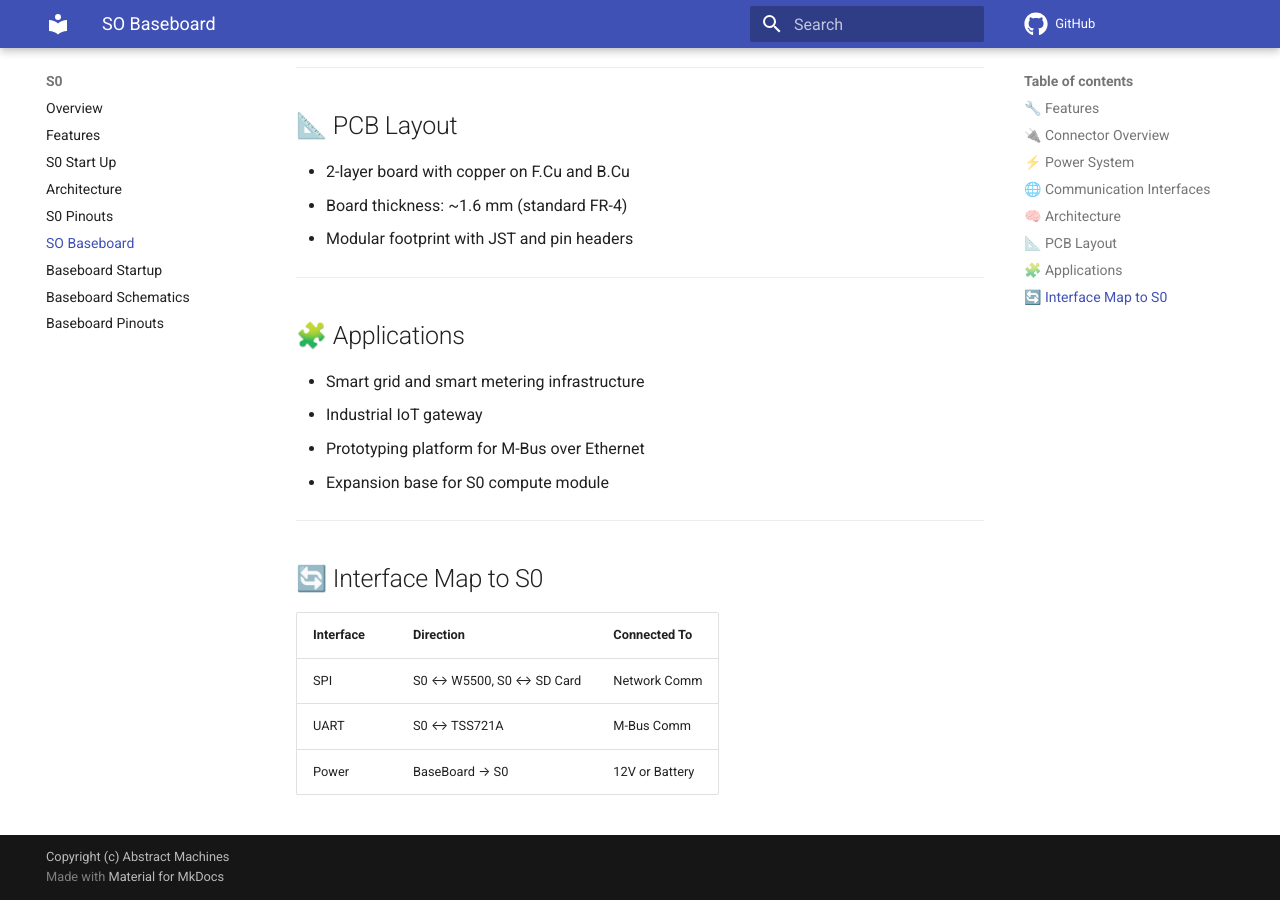
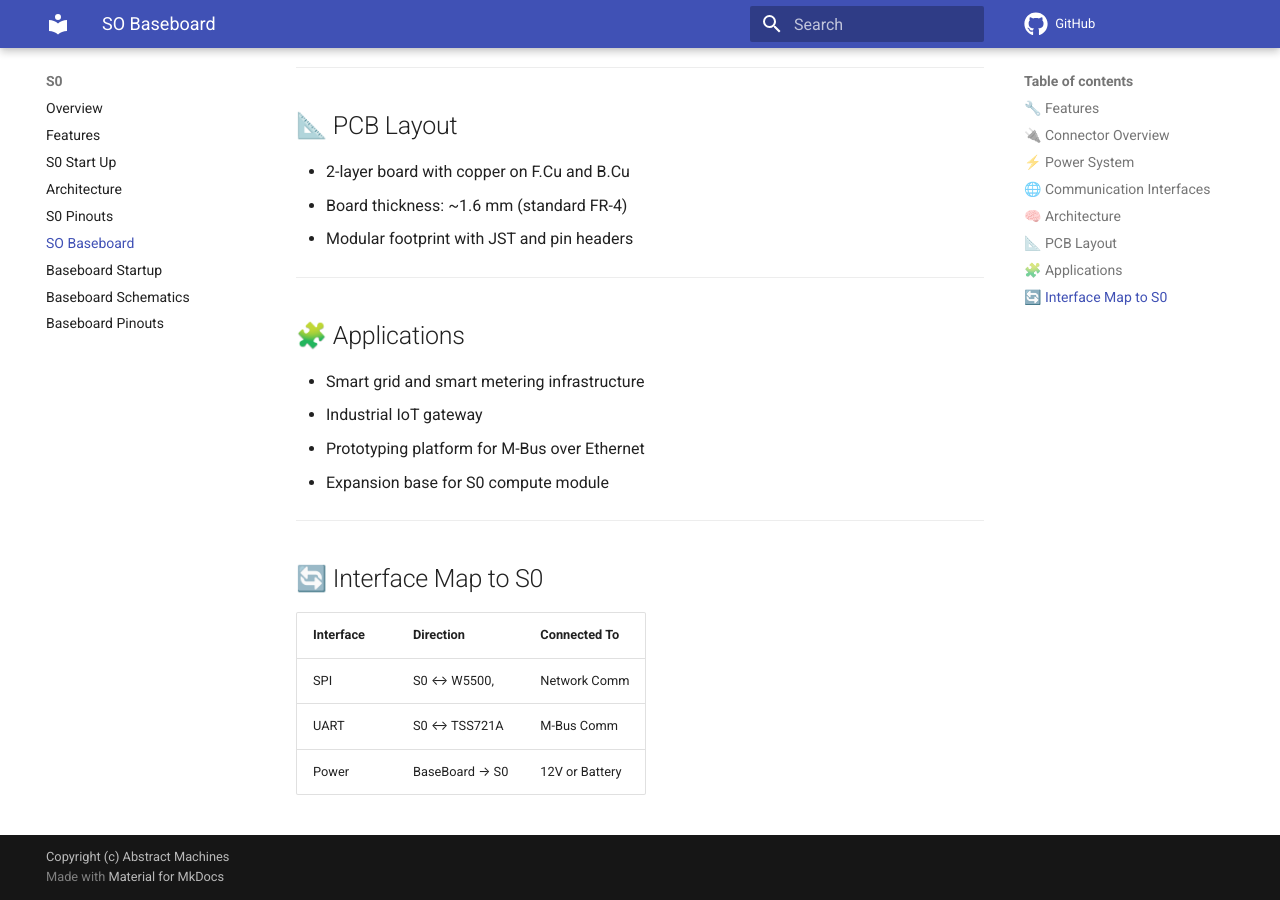
Before and after one commit to absmach/s0-docs, an MkDocs documentation site: the page built from docs/s0-baseboard.md, in a window 1280 px wide and 900 px high, scrolled down 2381 px. Built offline with MkDocs 1.6.1 and Material for MkDocs 9.7.7, drawn with Linux system fonts in a browser that asks for light colours; comment, search, counter and statistics services are not loaded.

Commit message:
Review Changes on Pinouts

```diff
--- a/docs/s0-baseboard.md
+++ b/docs/s0-baseboard.md
@@ -82,8 +82,8 @@ The **S0 BaseBoard** serves as a **cape board** that powers and extends the S0 m
 
 ## 🔄 Interface Map to S0
 
-| Interface | Direction                | Connected To   |
-| --------- | ------------------------ | -------------- |
-| SPI       | S0 ↔ W5500, S0 ↔ SD Card | Network Comm   |
-| UART      | S0 ↔ TSS721A             | M-Bus Comm     |
-| Power     | BaseBoard → S0           | 12V or Battery |
+| Interface | Direction      | Connected To   |
+| --------- | -------------- | -------------- |
+| SPI       | S0 ↔ W5500,    | Network Comm   |
+| UART      | S0 ↔ TSS721A   | M-Bus Comm     |
+| Power     | BaseBoard → S0 | 12V or Battery |
```
Also changed, not shown: docs/images/s0-angled.png (added), docs/images/s0-back.png (added), docs/images/s0-base-board-angled.png (added), docs/images/s0-base-board-back.png (added).
